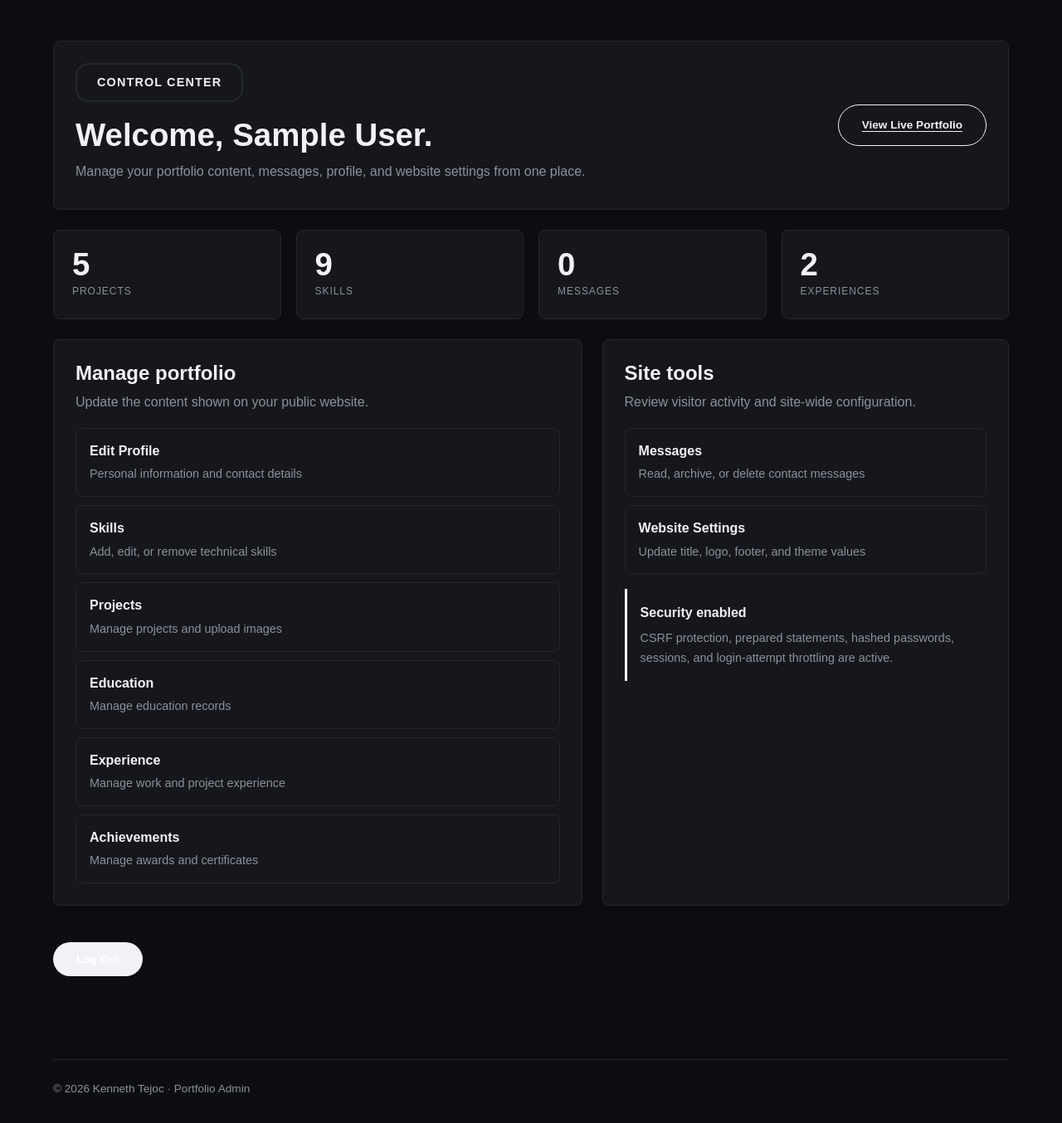
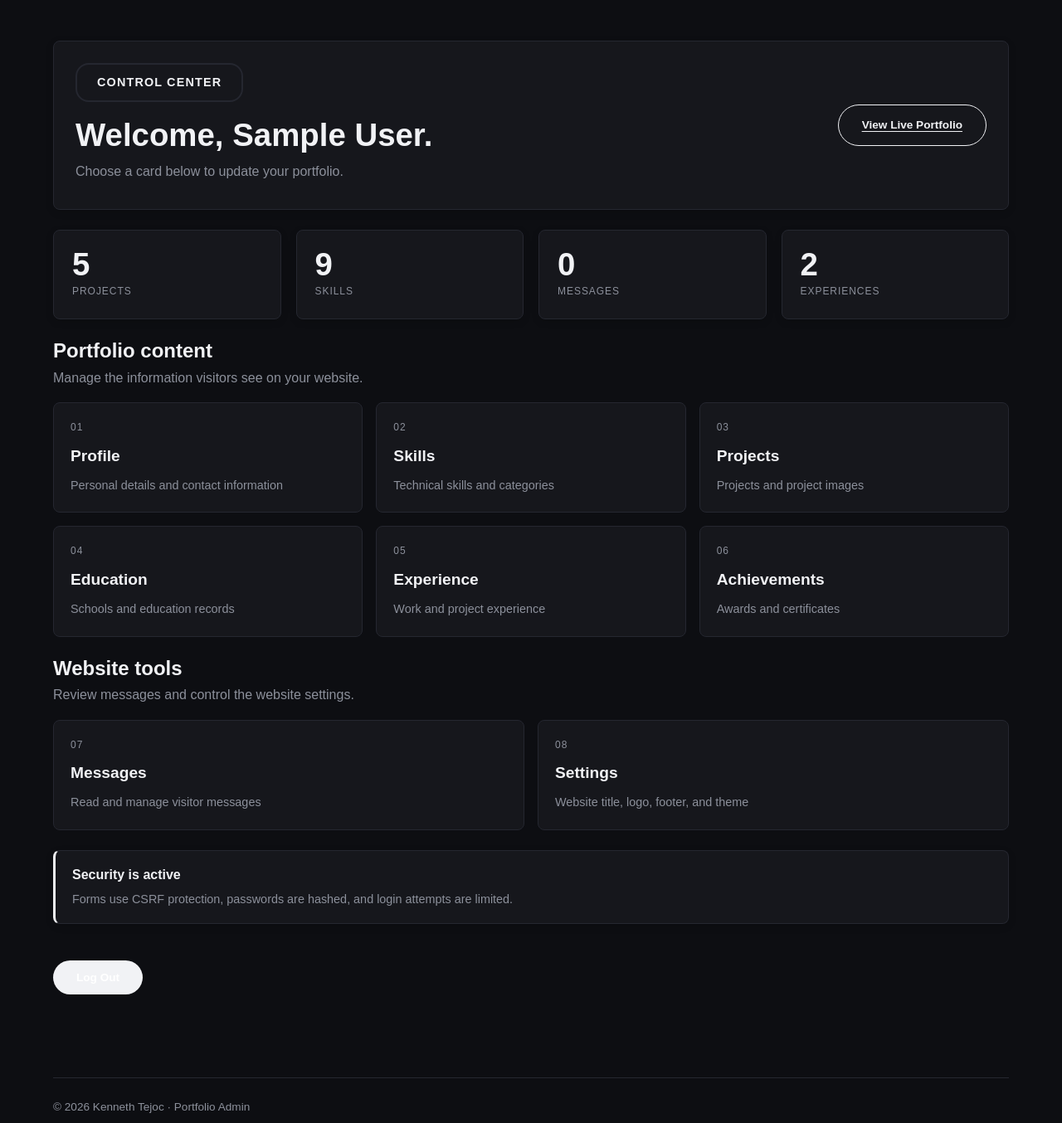
Before and after one commit to kennethtejoc/Kenneth_Tejoc, a PHP site: page /admin/index.php in a window 1280 px wide. Shown: the part 394-1748 px from the top of the page at 83% size. Before the commit the page ends 1714 px from the top, so only its background shows below. Run offline with PHP 8.4, Linux system fonts and the light colour scheme; the visitor is signed in with stand-in values (Sample User, id 1); data comes from the database, SQL or seed files in the repository; data that the repository does not hold is empty.

Commit message:
Simplify admin dashboard cards

```diff
--- a/admin/index.php
+++ b/admin/index.php
@@ -160,16 +160,50 @@ try {
             <?php if ($isLoggedIn): ?>
                 <div class="dashboard-shell">
                     <div class="dashboard-welcome card">
-                        <div><span class="section-label">CONTROL CENTER</span><h2>Welcome, <?= e($_SESSION['admin_name'] ?? 'Administrator') ?>.</h2><p>Manage your portfolio content, messages, profile, and website settings from one place.</p></div>
+                        <div>
+                            <span class="section-label">CONTROL CENTER</span>
+                            <h2>Welcome, <?= e($_SESSION['admin_name'] ?? 'Administrator') ?>.</h2>
+                            <p>Choose a card below to update your portfolio.</p>
+                        </div>
                         <a class="btn btn-outline" href="../index.php">View Live Portfolio</a>
                     </div>
+
                     <div class="dashboard-stats">
-                        <?php foreach ($stats as $label => $count): ?><div class="dashboard-stat card"><strong><?= (int) $count ?></strong><span><?= e($label) ?></span></div><?php endforeach; ?>
+                        <?php foreach ($stats as $label => $count): ?>
+                            <div class="dashboard-stat card">
+                                <strong><?= (int) $count ?></strong>
+                                <span><?= e($label) ?></span>
+                            </div>
+                        <?php endforeach; ?>
                     </div>
-                    <div class="dashboard-columns">
-                        <section class="card dashboard-panel"><h2>Manage portfolio</h2><p>Update the content shown on your public website.</p><div class="dashboard-links"><a href="profile.php"><strong>Edit Profile</strong><span>Personal information and contact details</span></a><a href="manage.php?module=skills"><strong>Skills</strong><span>Add, edit, or remove technical skills</span></a><a href="manage.php?module=projects"><strong>Projects</strong><span>Manage projects and upload images</span></a><a href="manage.php?module=education"><strong>Education</strong><span>Manage education records</span></a><a href="manage.php?module=experience"><strong>Experience</strong><span>Manage work and project experience</span></a><a href="manage.php?module=achievements"><strong>Achievements</strong><span>Manage awards and certificates</span></a></div></section>
-                        <section class="card dashboard-panel"><h2>Site tools</h2><p>Review visitor activity and site-wide configuration.</p><div class="dashboard-links"><a href="messages.php"><strong>Messages</strong><span>Read, archive, or delete contact messages</span></a><a href="settings.php"><strong>Website Settings</strong><span>Update title, logo, footer, and theme values</span></a></div><div class="dashboard-note"><strong>Security enabled</strong><span>CSRF protection, prepared statements, hashed passwords, sessions, and login-attempt throttling are active.</span></div></section>
+
+                    <section class="dashboard-section">
+                        <h2>Portfolio content</h2>
+                        <p>Manage the information visitors see on your website.</p>
+                        <div class="admin-card-grid">
+                            <a class="admin-card" href="profile.php"><span class="admin-card-number">01</span><strong>Profile</strong><span>Personal details and contact information</span></a>
+                            <a class="admin-card" href="manage.php?module=skills"><span class="admin-card-number">02</span><strong>Skills</strong><span>Technical skills and categories</span></a>
+                            <a class="admin-card" href="manage.php?module=projects"><span class="admin-card-number">03</span><strong>Projects</strong><span>Projects and project images</span></a>
+                            <a class="admin-card" href="manage.php?module=education"><span class="admin-card-number">04</span><strong>Education</strong><span>Schools and education records</span></a>
+                            <a class="admin-card" href="manage.php?module=experience"><span class="admin-card-number">05</span><strong>Experience</strong><span>Work and project experience</span></a>
+                            <a class="admin-card" href="manage.php?module=achievements"><span class="admin-card-number">06</span><strong>Achievements</strong><span>Awards and certificates</span></a>
+                        </div>
+                    </section>
+
+                    <section class="dashboard-section">
+                        <h2>Website tools</h2>
+                        <p>Review messages and control the website settings.</p>
+                        <div class="admin-card-grid admin-card-grid-small">
+                            <a class="admin-card" href="messages.php"><span class="admin-card-number">07</span><strong>Messages</strong><span>Read and manage visitor messages</span></a>
+                            <a class="admin-card" href="settings.php"><span class="admin-card-number">08</span><strong>Settings</strong><span>Website title, logo, footer, and theme</span></a>
+                        </div>
+                    </section>
+
+                    <div class="dashboard-note card">
+                        <strong>Security is active</strong>
+                        <span>Forms use CSRF protection, passwords are hashed, and login attempts are limited.</span>
                     </div>
+
                     <form method="post" action="index.php">
                         <?= csrf() ?>
                         <button class="btn dashboard-logout" type="submit" name="logout" value="1">Log Out</button>
--- a/assets/css/style.css
+++ b/assets/css/style.css
@@ -349,15 +349,16 @@ main {
 .dashboard-stat { display:flex; flex-direction:column; gap:4px; padding:22px; }
 .dashboard-stat strong { font-size:2.4rem; line-height:1; }
 .dashboard-stat span { color:var(--muted); text-transform:uppercase; font-size:.75rem; letter-spacing:.08em; }
-.dashboard-columns { display:grid; grid-template-columns:1.3fr 1fr; gap:24px; }
-.dashboard-panel h2 { margin-bottom:8px; }
-.dashboard-panel > p { color:var(--muted); margin-bottom:18px; }
-.dashboard-links { display:grid; gap:10px; }
-.dashboard-links a { display:flex; flex-direction:column; gap:3px; padding:14px 16px; border:1px solid var(--line); border-radius:8px; text-decoration:none; }
-.dashboard-links a:hover { border-color:var(--text); background:var(--nav); opacity:1; }
-.dashboard-links strong { color:var(--text); }
-.dashboard-links span { color:var(--muted); font-size:.9rem; }
-.dashboard-note { display:flex; flex-direction:column; gap:5px; margin-top:18px; padding:16px; border-left:3px solid var(--text); background:var(--nav); }
+.dashboard-section h2 { margin-bottom:6px; }
+.dashboard-section > p { margin-bottom:16px; color:var(--muted); }
+.admin-card-grid { display:grid; grid-template-columns:repeat(3,1fr); gap:16px; }
+.admin-card { display:flex; flex-direction:column; gap:8px; min-height:120px; padding:20px; border:1px solid var(--line); border-radius:8px; background:var(--card); text-decoration:none; transition:transform .2s,border-color .2s; }
+.admin-card:hover { border-color:var(--text); transform:translateY(-3px); opacity:1; }
+.admin-card strong { color:var(--text); font-size:1.2rem; }
+.admin-card span:last-child { color:var(--muted); font-size:.9rem; }
+.admin-card-number { color:var(--muted); font-size:.75rem; letter-spacing:.08em; }
+.admin-card-grid-small { grid-template-columns:repeat(2,1fr); }
+.dashboard-note { display:flex; flex-direction:column; gap:5px; padding:16px 20px; border-left:3px solid var(--text); background:var(--nav); }
 .dashboard-note span { color:var(--muted); font-size:.9rem; }
 .dashboard-logout { align-self:flex-start; }
 
@@ -985,7 +986,8 @@ body.switching *:not(.theme-circle) {
     }
 
     .dashboard-welcome { flex-direction:column; align-items:flex-start; }
-    .dashboard-columns { grid-template-columns:1fr; }
+    .admin-card-grid,
+    .admin-card-grid-small { grid-template-columns:1fr; }
     .dashboard-stats { grid-template-columns:repeat(2,1fr); }
 
     .about-page,
```
